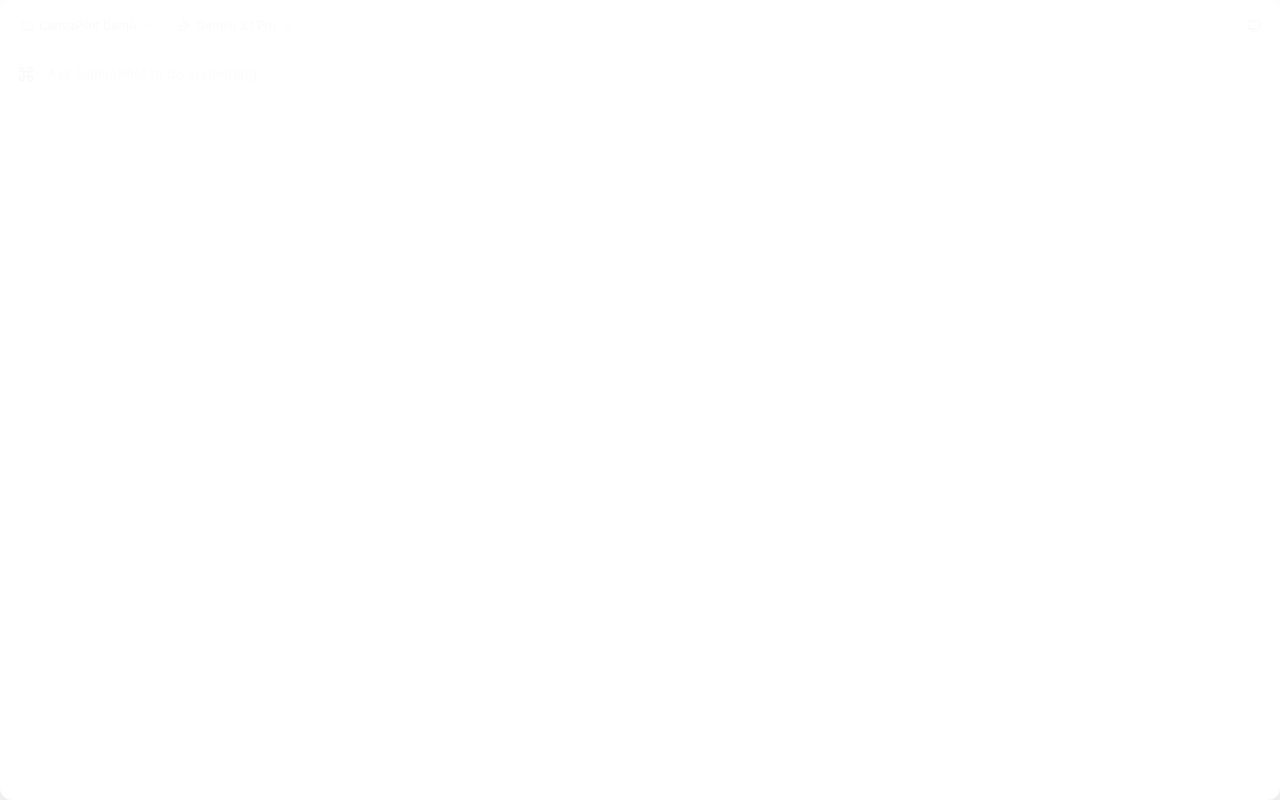
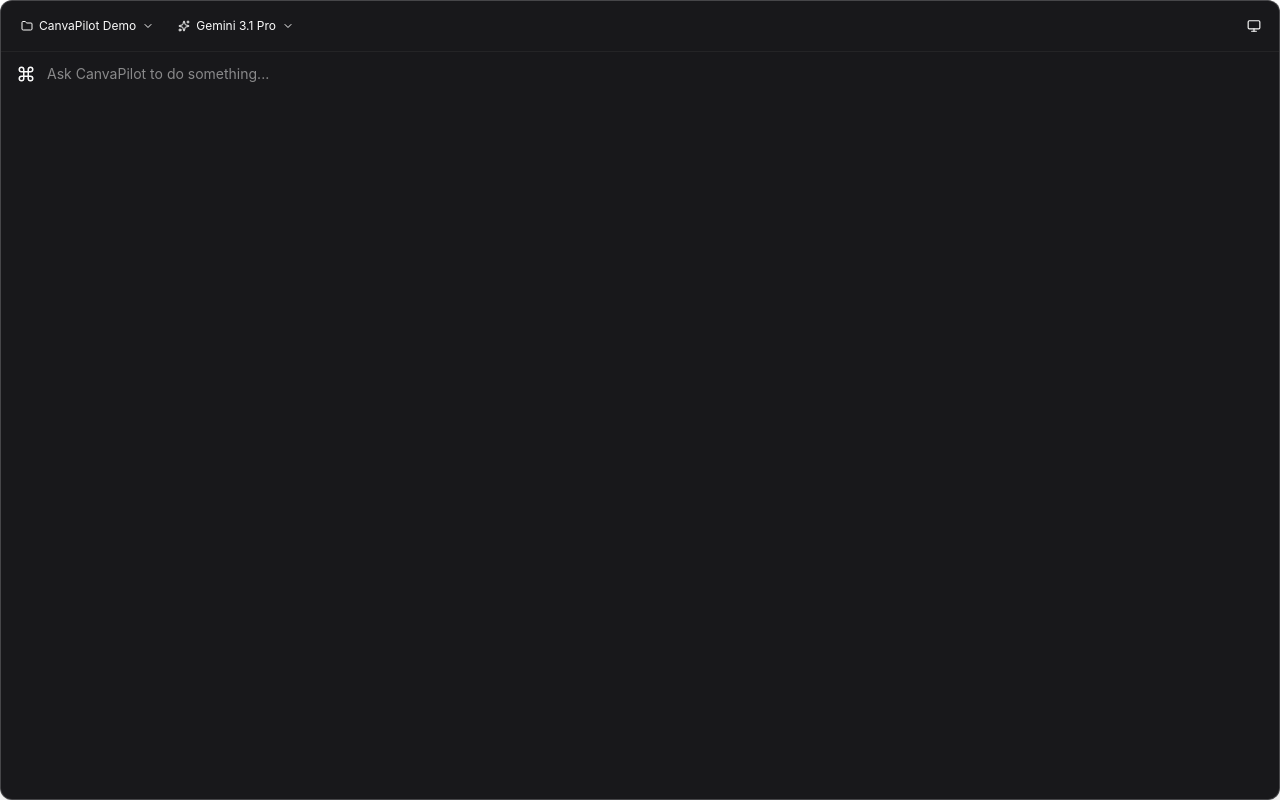
Before and after one commit to waterysocket/canva-pilot, a React (Vite) app in the folder app/: page / in a window 1280 px wide. Built offline with nearby package versions, Linux system fonts and the light colour scheme.

Commit message:
style: make command bar background solid grey and maximize dashboard

```diff
--- a/app/electron/main.ts
+++ b/app/electron/main.ts
@@ -66,6 +66,7 @@ function createDashboard() {
     : `file://${path.join(__dirname, '../dist/index.html')}#/dashboard`;
 
   dashboardWindow.loadURL(startUrl);
+  dashboardWindow.maximize();
 
   dashboardWindow.on('closed', () => {
     dashboardWindow = null;
--- a/app/src/windows/CommandBar/index.tsx
+++ b/app/src/windows/CommandBar/index.tsx
@@ -58,7 +58,7 @@ export default function CommandBarWindow() {
   };
 
   return (
-    <div className="flex flex-col h-screen w-full bg-background/95 backdrop-blur-md border border-white/10 rounded-xl overflow-hidden shadow-2xl">
+    <div className="flex flex-col h-screen w-full bg-zinc-900 border border-white/20 rounded-xl overflow-hidden shadow-2xl">
       <div className="flex items-center p-3 gap-3 border-b border-white/5" style={{ WebkitAppRegion: 'drag' } as any}>
         <div className="flex-1 flex items-center gap-2" style={{ WebkitAppRegion: 'no-drag' } as any}>
           {/* Project Selector */}
```
